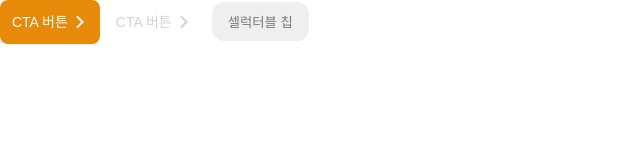
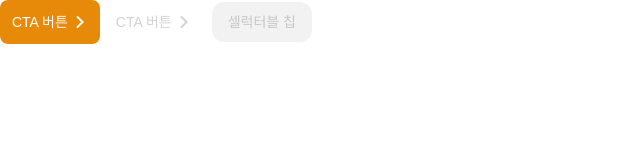
Before and after one commit to Cushion-Dev/Cushion-FE, a React (Vite) app: page / in a window 1280 px wide. Shown: the top 160 px of the page, without its empty margins (0-640 px from the left). Built offline with nearby package versions, Linux system fonts and the light colour scheme.

Commit message:
FEAT: 셀럭터블 버튼 disabled 이벤트 구현

```diff
--- a/src/components/common/SelectButton.tsx
+++ b/src/components/common/SelectButton.tsx
@@ -31,9 +31,9 @@ function SelectButton({
         disabled={disabled}
         selected={selected}
       ></InteractionContainer>
-      <StyledSelectButton selected={selected}>
+      <StyledSelectButton selected={selected} disabled={disabled}>
         {children}
-        {selected && <CheckIcon></CheckIcon>}
+        {selected && <CheckIcon type={String(disabled)}></CheckIcon>}
       </StyledSelectButton>
     </ButtonWrapper>
   );
@@ -52,8 +52,14 @@ const StyledSelectButton = styled.button<{ selected: boolean }>`
   justify-content: center;
   align-items: center;
   gap: 6px;
+  font-size: 14px;
+  line-height: 20px;
 
-  &:hover {
+  &:disabled {
+    background: none;
+    color: ${semantic.light.object.transparent.disabled};
+    border: ${semantic.light.border.transparent.neutral};
+    cursor: not-allowed;
   }
 
   ${({ selected }) =>
--- a/src/components/common/button/InteractionContainer.tsx
+++ b/src/components/common/button/InteractionContainer.tsx
@@ -48,6 +48,11 @@ const StyledInteraction = styled.div<InteractionProps>`
   height: 100%;
   opacity: 0.05;
 
+  ${({ disabled }) =>
+    disabled &&
+    `pointer-events: none;
+      background: ${semantic.light.object.solid.hero};`}
+
   ${({ disabled, type, selected }) =>
     !disabled &&
     css`
@@ -68,11 +73,6 @@ const StyledInteraction = styled.div<InteractionProps>`
       return `
         background: none;
       `;
-    if (disabled)
-      return `
-      pointer-events: none;
-      background: ${semantic.light.object.solid.hero};
-    `;
   }}
 
 
--- a/src/pages/App.tsx
+++ b/src/pages/App.tsx
@@ -12,7 +12,7 @@ const App = () => {
       <Button size='sm' disabled={true} type='label'>
         CTA 버튼
       </Button>
-      <SelectButton>셀럭터블 칩</SelectButton>
+      <SelectButton disabled={true}>셀럭터블 칩</SelectButton>
     </>
   );
 };
```
Also changed, not shown: src/components/common/button/CheckIcon.tsx (added, +26 -0 lines), public/assets/icon/check-line.svg.
